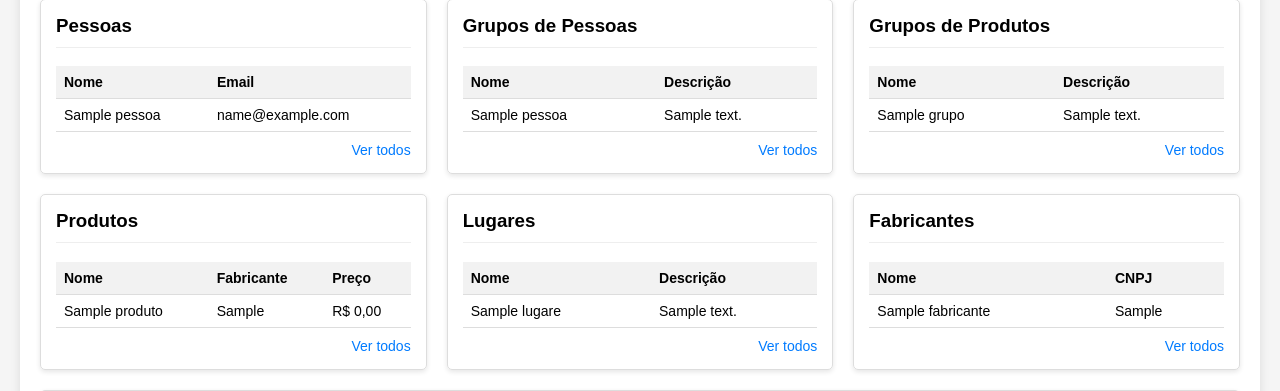
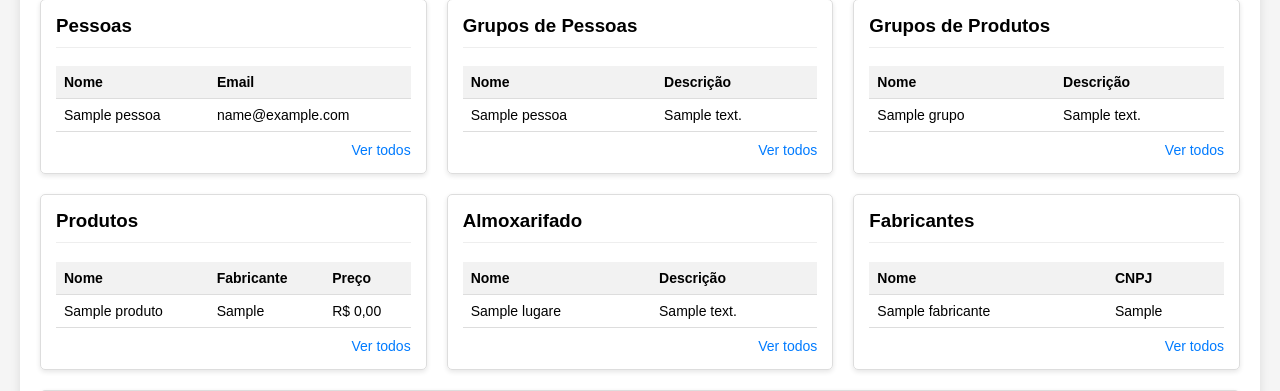
Before and after one commit to gmedeirosnet/SIPROQUIM, a PHP site: page / in a window 1280 px wide. Shown: the part 593-984 px from the top of the page. Run offline with PHP 8.4, Linux system fonts and the light colour scheme; tables that the repository leaves empty or names only in its code hold one stand-in row (values such as "Sample post"); some libraries are stand-ins or nearby versions.

Commit message:
Refactor terminology from "Lugares" to "Almoxarifado" in index.php for consistency

```diff
--- a/src/index.php
+++ b/src/index.php
@@ -381,7 +381,7 @@ while ($row = $stmt->fetch(PDO::FETCH_ASSOC)) {
 
                 <!-- Lugares -->
                 <div class="record-card">
-                    <h3>Lugares</h3>
+                    <h3>Almoxarifado</h3>
                     <?php if (!empty($lugares)): ?>
                         <table>
                             <thead>
@@ -400,7 +400,7 @@ while ($row = $stmt->fetch(PDO::FETCH_ASSOC)) {
                             </tbody>
                         </table>
                     <?php else: ?>
-                        <p>Nenhum lugar cadastrado</p>
+                        <p>Nenhum Almoxarifado cadastrado</p>
                     <?php endif; ?>
                     <a href="cadastros/list_lugares.php" class="see-all">Ver todos</a>
                 </div>
```
